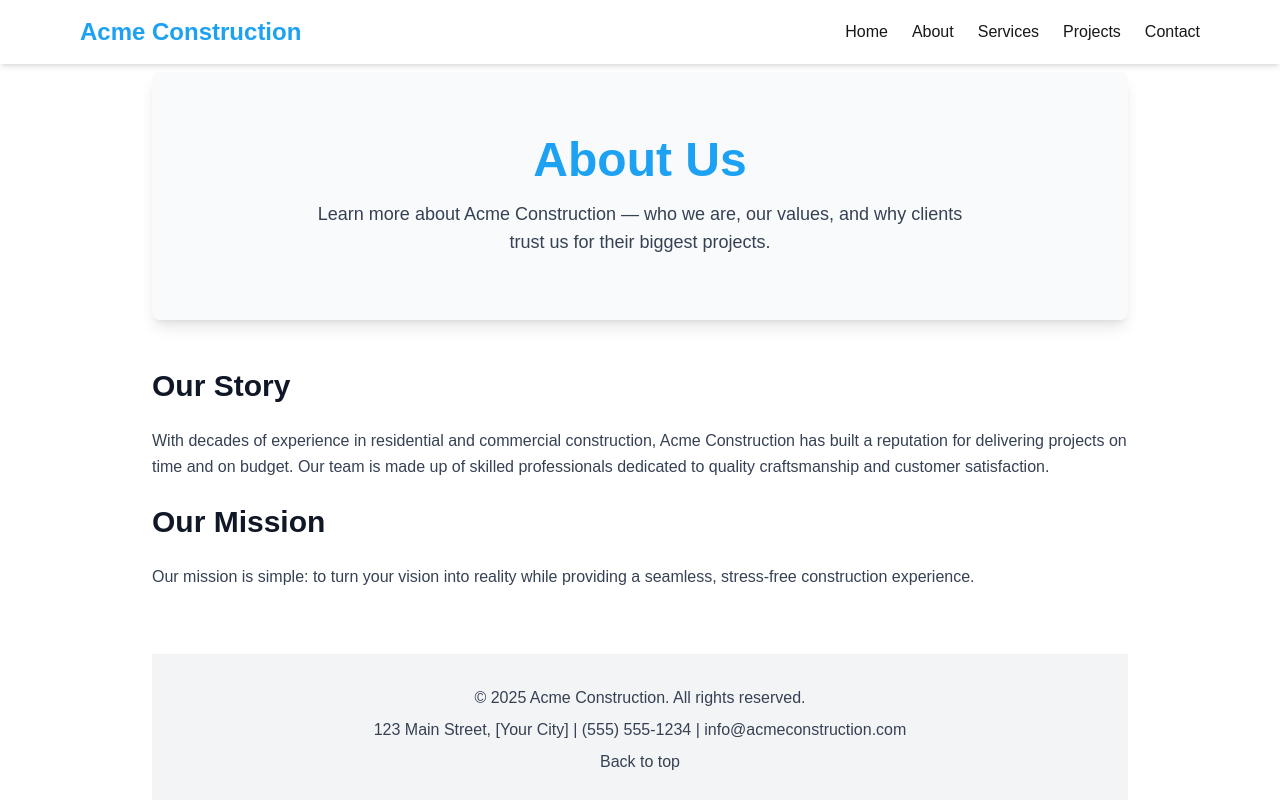
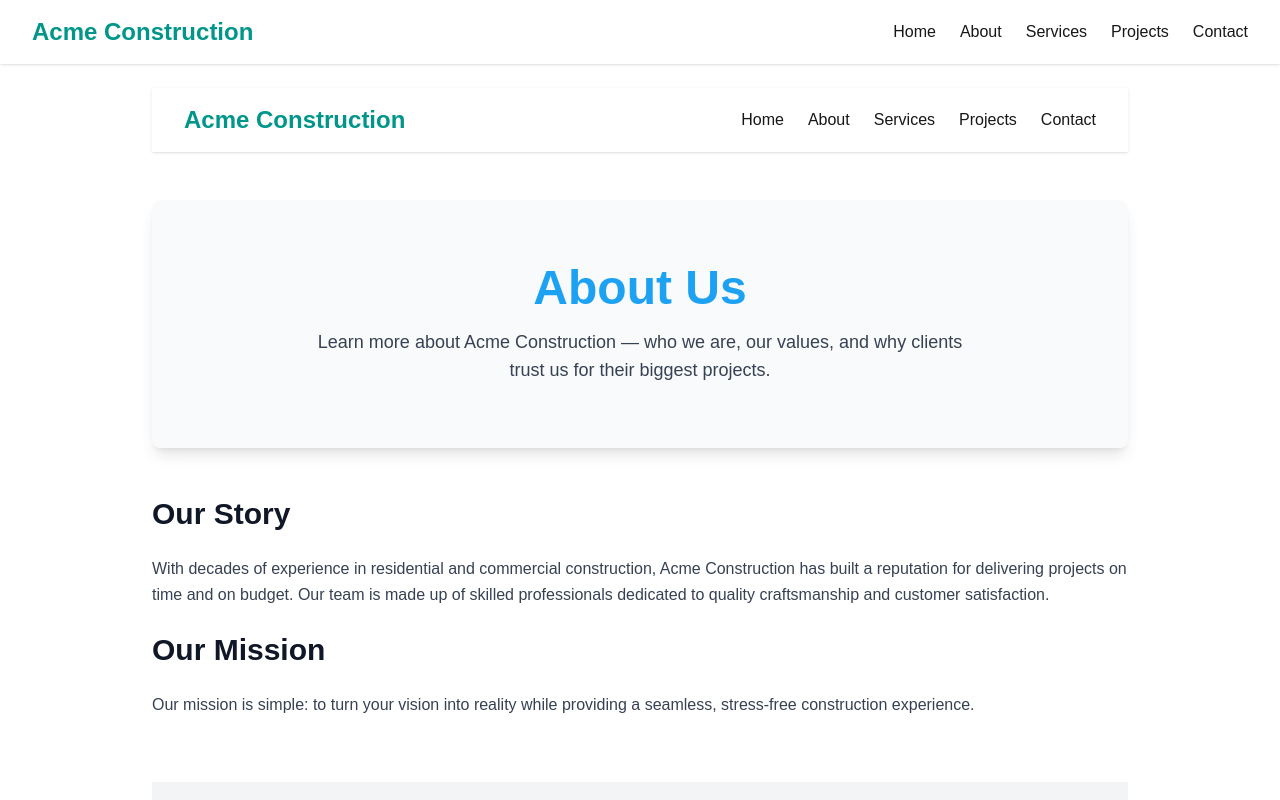
Before and after one commit to jjoynergnd/construction-website, a Next.js app: page /about in a window 1280 px wide. Shown: the top 800 px of the page. Built offline with nearby package versions, Linux system fonts and the light colour scheme.

Commit message:
Update Navbar links for multipage routing

```diff
--- a/app/layout.js
+++ b/app/layout.js
@@ -1,28 +1,24 @@
-import { Geist, Geist_Mono } from "next/font/google";
 import "./globals.css";
-
-const geistSans = Geist({
-  variable: "--font-geist-sans",
-  subsets: ["latin"],
-});
-
-const geistMono = Geist_Mono({
-  variable: "--font-geist-mono",
-  subsets: ["latin"],
-});
+import Navbar from "../components/Navbar";
+import Footer from "../components/Footer";
 
 export const metadata = {
-  title: "Create Next App",
-  description: "Generated by create next app",
+  title: "Acme Construction",
+  description: "Licensed, Bonded & Insured General Contractors Serving [Your City]",
 };
 
 export default function RootLayout({ children }) {
   return (
     <html lang="en">
-      <body
-        className={`${geistSans.variable} ${geistMono.variable} antialiased`}
-      >
-        {children}
+      <body className="bg-white text-gray-900">
+        {/* Navbar should always be visible */}
+        <Navbar />
+
+        {/* Page content (this is where page.js for each route loads) */}
+        <main>{children}</main>
+
+        {/* Footer should always be visible */}
+        <Footer />
       </body>
     </html>
   );
--- a/components/Navbar.js
+++ b/components/Navbar.js
@@ -1,35 +1,50 @@
 "use client";
 import Link from "next/link";
+import { useState } from "react";
 
 export default function Navbar() {
+  const [isOpen, setIsOpen] = useState(false);
+
   return (
-    <nav className="fixed top-0 left-0 right-0 bg-white shadow-md z-50">
-      <div className="max-w-6xl mx-auto flex items-center justify-between p-4">
-        {/* Logo / Brand */}
-        <Link href="/" className="text-2xl font-bold text-[#1DA1F2]">
-          Acme Construction
-        </Link>
+    <nav className="sticky top-0 bg-white shadow z-50">
+      <div className="max-w-7xl mx-auto px-4 sm:px-6 lg:px-8">
+        <div className="flex justify-between h-16 items-center">
+          {/* Logo / Site Name */}
+          <Link href="/" className="text-2xl font-bold text-teal-600">
+            Acme Construction
+          </Link>
 
-        {/* Navigation Links */}
-        <div className="space-x-6">
-          {/* Each link points to a page */}
-          <Link href="/" className="hover:text-[#1DA1F2]">
-            Home
-          </Link>
-          <Link href="/about" className="hover:text-[#1DA1F2]">
-            About
-          </Link>
-          <Link href="/services" className="hover:text-[#1DA1F2]">
-            Services
-          </Link>
-          <Link href="/projects" className="hover:text-[#1DA1F2]">
-            Projects
-          </Link>
-          <Link href="/contact" className="hover:text-[#1DA1F2]">
-            Contact
-          </Link>
+          {/* Desktop Menu */}
+          <div className="hidden md:flex space-x-6">
+            <Link href="/" className="hover:text-teal-500 transition">Home</Link>
+            <Link href="/about" className="hover:text-teal-500 transition">About</Link>
+            <Link href="/services" className="hover:text-teal-500 transition">Services</Link>
+            <Link href="/projects" className="hover:text-teal-500 transition">Projects</Link>
+            <Link href="/contact" className="hover:text-teal-500 transition">Contact</Link>
+          </div>
+
+          {/* Mobile Hamburger */}
+          <div className="md:hidden">
+            <button
+              onClick={() => setIsOpen(!isOpen)}
+              className="text-gray-800 hover:text-teal-500 focus:outline-none"
+            >
+              ☰
+            </button>
+          </div>
         </div>
       </div>
+
+      {/* Mobile Menu Dropdown */}
+      {isOpen && (
+        <div className="md:hidden bg-white shadow-lg px-4 py-3 space-y-2">
+          <Link href="/" className="block hover:text-teal-500" onClick={() => setIsOpen(false)}>Home</Link>
+          <Link href="/about" className="block hover:text-teal-500" onClick={() => setIsOpen(false)}>About</Link>
+          <Link href="/services" className="block hover:text-teal-500" onClick={() => setIsOpen(false)}>Services</Link>
+          <Link href="/projects" className="block hover:text-teal-500" onClick={() => setIsOpen(false)}>Projects</Link>
+          <Link href="/contact" className="block hover:text-teal-500" onClick={() => setIsOpen(false)}>Contact</Link>
+        </div>
+      )}
     </nav>
   );
 }
```
